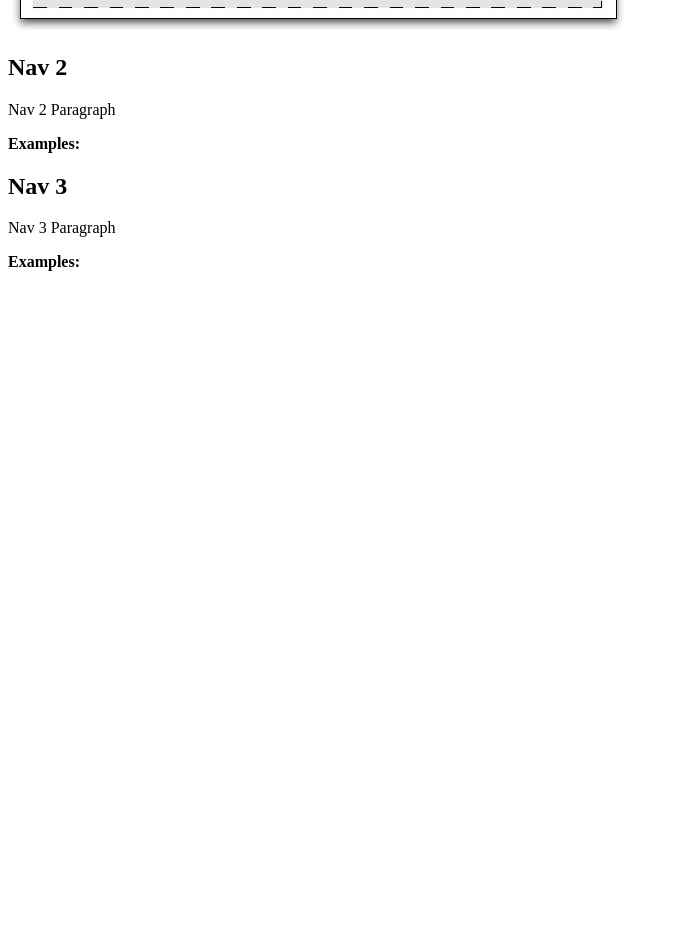
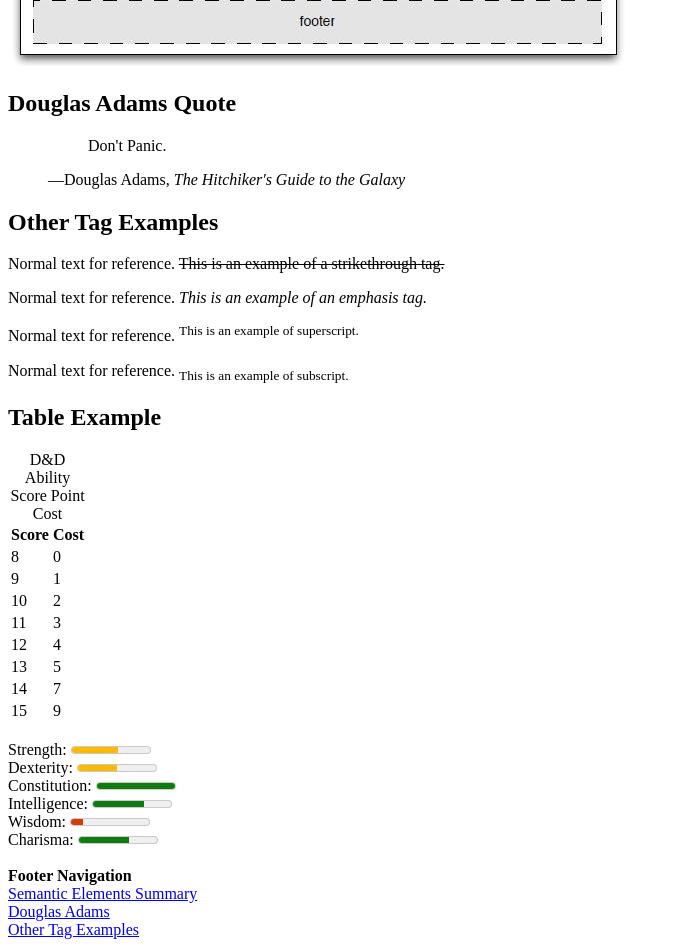
Before and after one commit to MitchB1990/html-semantics, a plain HTML site: page index.html in a window 1280 px wide. Shown: the part 940-1887 px from the top of the page, without its empty margins (0-677 px from the left). Before the commit the page ends 1219 px from the top, so only its background shows below. Drawn offline with Linux system fonts and the light colour scheme.

Commit message:
Added additional elements and examples.

```diff
--- a/index.html
+++ b/index.html
@@ -2,27 +2,30 @@
 <html lang="en">
     <head>
           <meta charset="utf-8">
-          <title>Semantic Elements</title>
+          <title>Semantic Elements Summary</title>
     </head>
     <body>
         <header>
           <nav>
             <a href="#semantic-elements-anchor">
-              Semantic Elements
+              Semantic Elements Summary
             </a>
+            <br />
             <a href="#nav-2">
-              Nav 2
+              Douglas Adams
             </a>
+            <br />
             <a href="#nav-3">
-              Nav 3
+              Other Tag Examples
             </a>
+            <br />
           </nav>
         </header>
         <section>
-          <a id="semantic-elements-anchor">
-            <h1>Semantic Elements</h1>
+          <a id="semantic-elements-anchor"></a>
+            <h1>Semantic Elements Summary</h1>
             <p>Semantic elements clearly describe their meaning and usage to both the browser and developer. These tags also help make a document/website more searchable and create a website structure that is more easily understood. These tags also are used by assistive devices and apps to help render/translate content in an accessible manner.</p>
-            <strong>Examples of these tags include:</strong>
+            <strong>Examples of semantic element tags include:</strong>
             <ul>
                 <li>header</li>
                 <li>footer</li>
@@ -34,18 +37,140 @@
             <img src="media/images/html5demo1.jpg" alt="Outline of semantic elements.">
         </section>
         <section>
-          <a id="nav-2">
-            <h1>Nav 2</h1>
-            <p>Nav 2 Paragraph</p>
-            <strong>Examples:</strong>
+          <a id="nav-2"></a>
+            <h1>Douglas Adams Quote</h1>
+            <figure>
+                <blockquote cite="https://www.goodreads.com/quotes/search?utf8=%E2%9C%93&q=Douglas+Adams&commit=Search">
+                  <p>Don't Panic.</p>
+                </blockquote>
+                <figcaption>—Douglas Adams,
+                  <cite>The Hitchiker's Guide to the Galaxy</cite>
+                </figcaption>
+            </figure>
         </section>
         <section>
-          <a id="nav-3">
-            <h1>Nav 3</h1>
-            <p>Nav 3 Paragraph</p>
-            <strong>Examples:</strong>
-        </section>
+          <a id="nav-3"></a>
+            <h1>Other Tag Examples</h1>
+            <p>Normal text for reference. <s>This is an example of a strikethrough tag.</s></p>
+            <p>Normal text for reference. <em>This is an example of an emphasis tag.</em></p>
+            <p>Normal text for reference. <sup>This is an example of superscript.</sup></p>
+            <p>Normal text for reference. <sub>This is an example of subscript.</sub></p>
+            <h1>Table Example</h1>
+            <table class="striped">
+	             <caption>D&D Ability Score Point Cost</caption>
+	              <thead>
+		                <tr>
+                      <th>Score</th>
+                      <th>Cost</th>
+		                </tr>
+	              </thead>
+	              <tbody>
+		                <tr>
+                      <td>8</td>
+                      <td>0</td>
+		                </tr>
+		                 <tr>
+                       <td>9</td>
+                       <td>1</td>
+                    </tr>
+                    <tr>
+                      <td>10</td>
+                      <td>2</td>
+                    </tr>
+                    <tr>
+                      <td>11</td>
+                      <td>3</td>
+                    </tr>
+                    <tr>
+                      <td>12</td>
+                      <td>4</td>
+                    </tr>
+                    <tr>
+                      <td>13</td>
+                      <td>5</td>
+                    </tr>
+                    <tr>
+                      <td>14</td>
+                      <td>7</td>
+                    </tr>
+                    <tr>
+                      <td>15</td>
+                      <td>9</td>
+                    </tr>
+              </tbody>
+        </table>
+        <br />
+
+        <label>Strength:</label>
+
+        <meter id="strength"
+               min="0" max="20"
+               low="9" high="13" optimum="18"
+               value="12">
+            at 12/20
+        </meter>
+        <br />
+        <label>Dexterity:</label>
+
+        <meter id="dexterity"
+               min="0" max="20"
+               low="9" high="13" optimum="18"
+               value="10">
+            at 10/20
+        </meter>
+        <br />
+        <label>Constitution:</label>
+
+        <meter id="constitution"
+               min="0" max="20"
+               low="9" high="13" optimum="18"
+               value="20">
+            at 20/20
+        </meter>
+        <br />
+        <label>Intelligence:</label>
+
+        <meter id="intelligence"
+               min="0" max="20"
+               low="9" high="13" optimum="18"
+               value="13">
+            at 13/20
+        </meter>
+        <br />
+        <label>Wisdom:</label>
+
+        <meter id="wisdom"
+               min="0" max="20"
+               low="9" high="13" optimum="18"
+               value="3">
+            at 03/20
+        </meter>
+        <br />
+        <label>Charisma:</label>
+
+        <meter id="charisma"
+               min="0" max="20"
+               low="9" high="13" optimum="18"
+               value="13">
+            at 13/20
+        </meter>
+        <br />
+        <br />
+      </section>
         <footer>
+          <strong>Footer Navigation</strong>
+          <br />
+          <a href="#semantic-elements-anchor">
+            Semantic Elements Summary
+          </a>
+          <br />
+          <a href="#nav-2">
+            Douglas Adams
+          </a>
+          <br />
+          <a href="#nav-3">
+            Other Tag Examples
+          </a>
         </footer>
     </body>
 </html>
```
